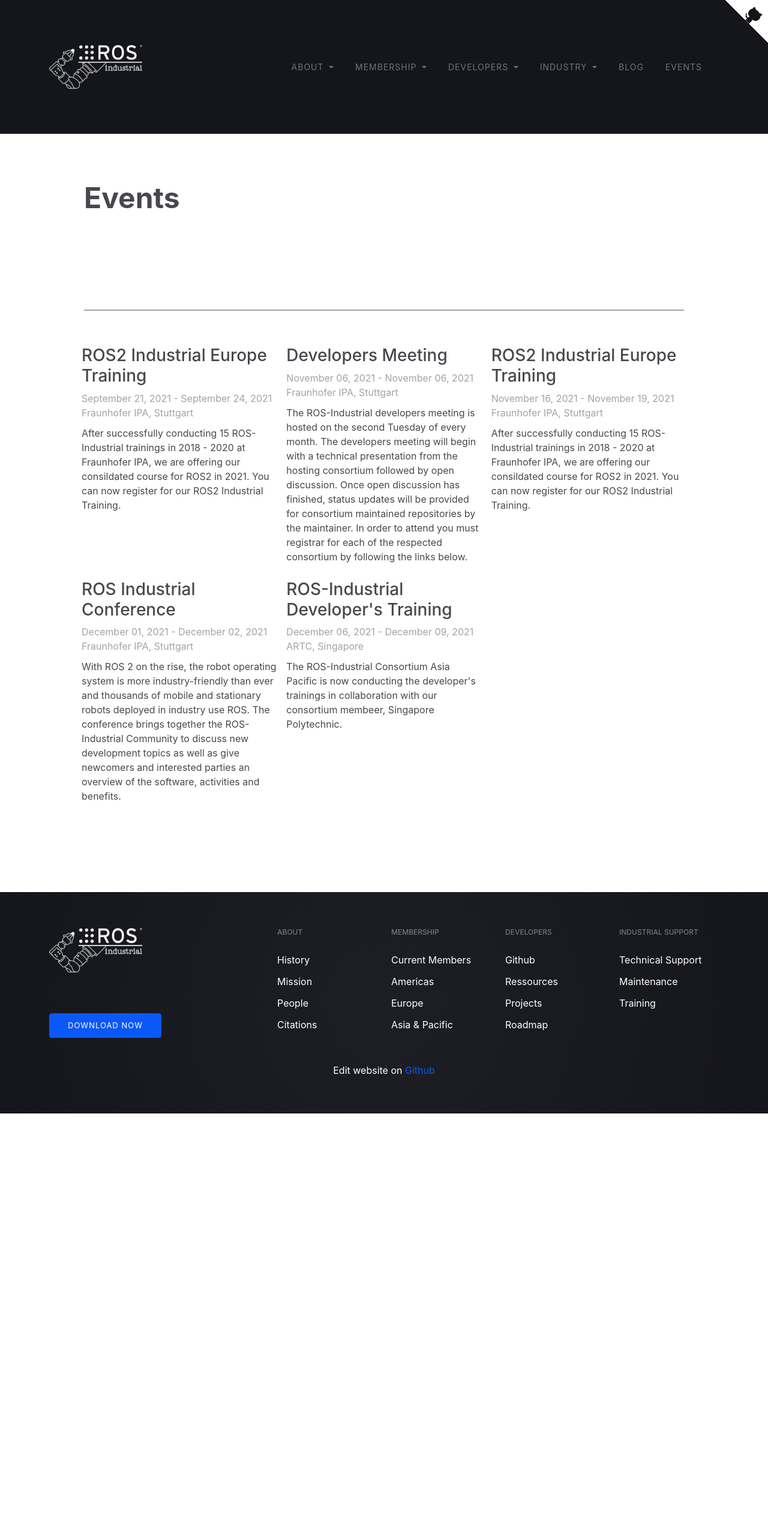
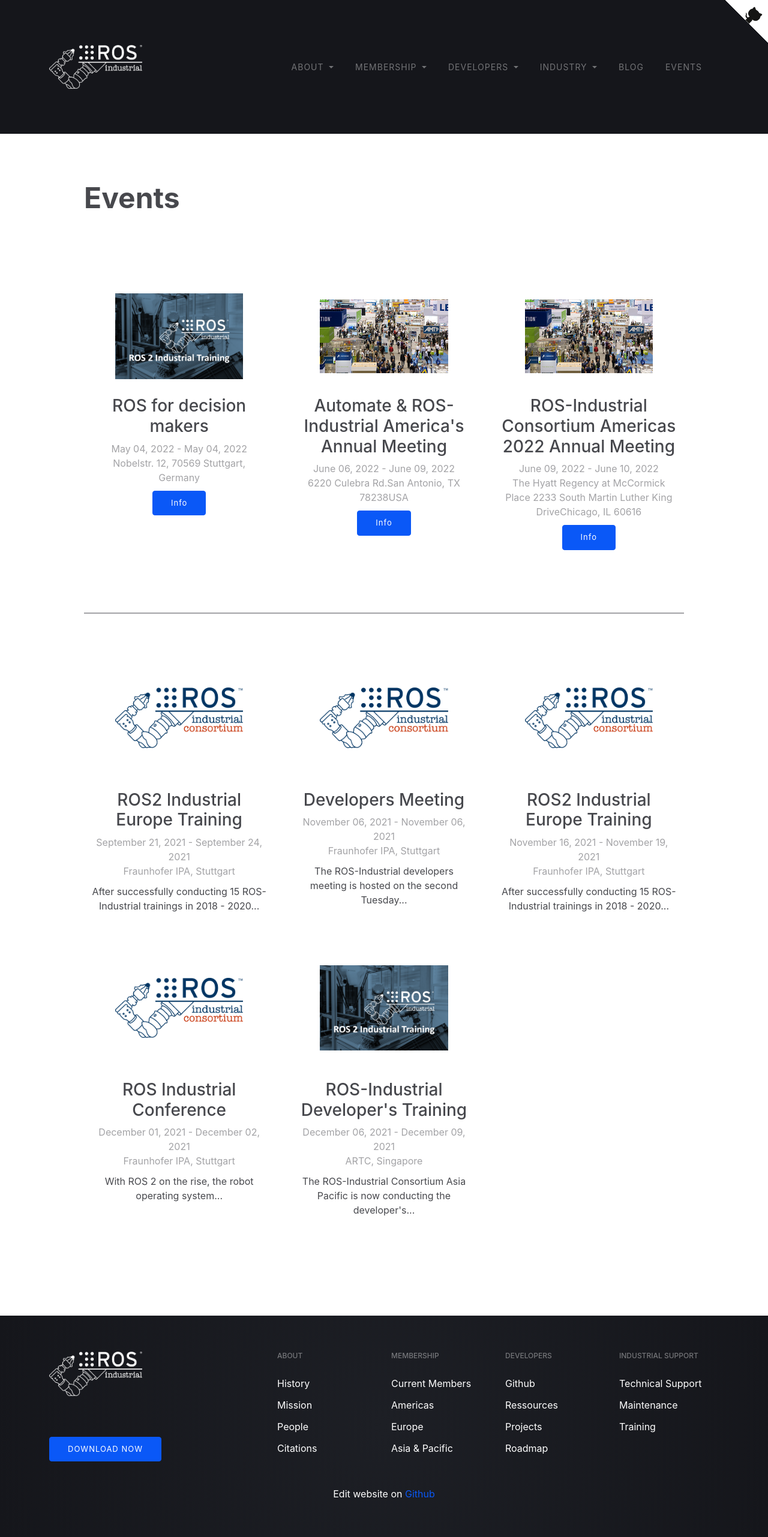
Before and after one commit to hellantos/rosindustrial-website, a Jekyll site: the page built from events/index.markdown, in a window 1280 px wide. Shown: the whole page at 60% size. Built offline with Jekyll 4.4.1, drawn with Linux system fonts in a browser that asks for light colours; before the commit the page ends 1856 px from its top, so only the background shows below that.

Commit message:
Updates mainly to event system

```diff
--- /dev/null
+++ b/_events/Automate-2022-06.markdown
@@ -0,0 +1,19 @@
+---
+organiser: Southwest Research Institute
+comments: false
+start_date: 2022-06-06 09:00:00+00:00
+end_date: 2022-06-09 14:00:00+00:00
+location: 6220 Culebra Rd.San Antonio, TX 78238USA
+slug: 2022-06-06-Automate
+title: Automate & ROS-Industrial America's Annual Meeting
+description: Automate conclude with the co-located ROS-Industrial Consortium Americas 2021 Annual Member Meeting.
+media_type: image
+media_link: assets/images/automate.png
+layout: event
+---
+
+The ROS-Industrial Consortium Americas Team will be exhibiting within the Southwest Research Institute exhibit space. We will have developer team members on hand and be demonstrating an advanced robotics application within the space that highlights some of the recent developments within the ROS-Industrial open-source project.
+
+We will highligt other ROS-Industrial Consortium members here in this space to enable those interested in seeing other showcaseing leveraging open-source on hardware at the event.
+
+This week will conclude with the co-located ROS-Industrial Consortium Americas 2021 Annual Member Meeting.
--- /dev/null
+++ b/_events/ROS-Industrial-Consortium-Americas-2022-Annual-Meeting.markdown
@@ -0,0 +1,52 @@
+---
+organiser: Southwest Research Institute
+start_date: 2022-06-09 18:30:00+00:00
+end_date: 2022-06-10 17:00:00+00:00
+location: The Hyatt Regency at McCormick Place 2233 South Martin Luther King DriveChicago, IL 60616
+slug: 2022-06-06-Automate
+title: ROS-Industrial Consortium Americas 2022 Annual Meeting
+description: The ROS-Industrial Consortium Americas will host its annual meeting in conjunction with the Automate 2022 show in Detroit.
+media_type: image
+media_link: assets/images/automate.png
+layout: event
+---
+
+The ROS-Industrial Consortium Americas will host its annual meeting in conjunction with the Automate 2022 show in Detroit. The annual Members' Meeting is a chance to understand the latest developments relative to ROS-Industrial, both within the Americas and around the world. There will be a chance to engage on the strategy for how ROS-I capability is shaped, in particular wiht atest developments around ROS2, and how we navigate the migration and leverage of ROS2.
+
+This is always a great opportunity to engage with other interested end-users, OEMs, solution providers and researchers on open source, interoperable, agile software capabilities. The collaborations that emerge through these interactions have led to significant accomplishments, of which you will learn about at this gathering. We look forward to seeing everyone in Chicago!
+\
+\
+\
+**When:** June 10, 2022 (Immediately following Automate 2022).
+
+**Location:** Information coming soon!
+
+**Pre-meeting Dinner:** A dinner will precede the June 10 meeting at 7:00 PM on June 9 at a local restaurant to be determined. Stay tuned for those details.
+
+**Host:** Matt Robinson, RIC-Americas Program Manager
+\
+\
+**Registration:** Registration will be coming soon.
+\
+\
+**Agenda:**
+
+
+*Morning Program*
+
+Regional Updated from the leads of the various Consortia support ROS-Indstrial. Updates from partner/educational institutions on developments and trends.
+\
+\
+*Lunch Keynote*
+A member organization will share a recent development as a keynote.
+\
+\
+*Afternoon Program*
+Afternoon program are member updates relative to contributions to furthering the capabilities or user stories of open source tools to solve problems.
+\
+\
+We look forward to collaborating with the membership and fostering a discussion on what is on the near horizon with regards to open-source advanced robotics development.
+
+**Members Exhibiting at Automate**
+
+A list of members exhibiting will be shared here.
--- /dev/null
+++ b/_events/ROS-for-decision-makers-2022-05.markdown
@@ -0,0 +1,18 @@
+---
+organiser: Fraunhofer IPA
+start_date: 2022-05-04 09:00:00+00:00
+end_date: 2022-05-04 17:00:00+00:00
+location: Nobelstr. 12, 70569 Stuttgart, Germany
+slug: 2022-05-04-ROS-for-decision-makers
+title: ROS for decision makers
+description: ROS Training for decision makers
+media_type: image
+media_link: assets/images/ros2_industrial_training.png
+layout: event
+---
+
+The ROS-Industrial Consortium Americas Team will be exhibiting within the Southwest Research Institute exhibit space. We will have developer team members on hand and be demonstrating an advanced robotics application within the space that highlights some of the recent developments within the ROS-Industrial open-source project.
+
+We will highligt other ROS-Industrial Consortium members here in this space to enable those interested in seeing other showcaseing leveraging open-source on hardware at the event.
+
+This week will conclude with the co-located ROS-Industrial Consortium Americas 2021 Annual Member Meeting.
--- a/_sass/_page.scss
+++ b/_sass/_page.scss
@@ -12,7 +12,22 @@
         padding-top: 25px;
     }
 }
-
+.container-events {
+    .blog-image-wrapper {
+        margin: 0 0;
+        padding-left: 20px;
+        padding-right: 20px;
+        height: 200px;
+        img {
+            width: 100%;
+            height: 100%;
+            object-fit: contain;
+        }
+    }
+    .blog-text-wrapper {
+        text-align: center;
+    }
+}
 .container-blog {
     h3 {
         color: rgba(25, 26, 32, 0.8);
--- a/about/mission.markdown
+++ b/about/mission.markdown
@@ -16,3 +16,5 @@
 challenges through the democratization of tools and capabilities, thus driving end user
 value through new capability leverage, and solution provider value by focusing on the
 new capability creation versus recreation of interfaces and building blocks.
+
+<img src="../assets/images/Mission.png"/>
--- a/events/index.markdown
+++ b/events/index.markdown
@@ -6,14 +6,33 @@
 slug: events
 title: Events
 ---
-
+<div class="container-event">
 <div class="row">
   {% for event in site.events %}
   {% capture buildtime %}{{'now' | date: '%s'}}{% endcapture %}
   {% capture event_time %}{{event.start_date | date: '%s'}}{% endcapture %}
   {% if event_time > buildtime %}
-  <div class="col-sm-6 col-lg-4 p-2" style="height: 100%; padding: 0 0;">
-    <div class="media-wrapper" style="height:100%;  margin: 0;">
+  <div class="col-sm-6 col-lg-4 p-4 align-items-stretch">
+    <div class="media-wrapper">
+      <div class="blog-image-wrapper">
+          {% if event.media_type == 'video' %}
+            <iframe
+                    style="width:100%;"
+                    height="315"
+                    src="{{ event.media_link }}"
+                    frameborder="0"
+                    allowfullscreen
+            ></iframe>
+          {% elsif event.media_type == 'image' %}
+            <div class="blog-image-wrapper">
+              <img src="../{{ event.media_link }}" alt="image"/>
+            </div>
+          {%- else -%}
+            <div class="blog-image-wrapper">
+              <img src="../assets/ric_logo.png" alt="image"/>
+            </div>
+          {% endif %}
+      </div>
       <div class="blog-text-wrapper">
         <h3>
           {{ event.title }}
@@ -22,8 +41,7 @@
           {{ event.start_date | date: "%B %d, %Y" }} - {{ event.end_date | date: "%B %d, %Y" }}<br/>
           {{event.location}}
         </p>
-        <p class="event-description">{{ event.description }}</p>
-        <a class="button" href="{{site.prefix}}/install">Register</a>
+        <a class="button" href="{{ event.url }}">Info</a>
       </div>
     </div>
   </div>
@@ -36,9 +54,28 @@
   {% capture buildtime %}{{'now' | date: '%s'}}{% endcapture %}
   {% capture event_time %}{{event.start_date | date: '%s'}}{% endcapture %}
   {% if event_time < buildtime %}
-  <div class="col-sm-6 col-lg-4 p-2" style="height: 100%; padding: 0 0;">
-    <div class="media-wrapper" style="height:100%;  margin: 0;">
-      <div class="blog-text-wrapper">
+  <div class="col-sm-6 col-lg-4 p-4 align-items-stretch" >
+    <div class="media-wrapper">
+      <div class="blog-image-wrapper">
+          {% if event.media_type == 'video' %}
+            <iframe
+                    style="width:100%;"
+                    height="315"
+                    src="{{ event.media_link }}"
+                    frameborder="0"
+                    allowfullscreen
+            ></iframe>
+          {% elsif event.media_type == 'image' %}
+            <div class="blog-image-wrapper">
+              <img src="../{{ event.media_link }}" alt="image"/>
+            </div>
+          {%- else -%}
+            <div class="blog-image-wrapper">
+              <img src="../assets/ric_logo.png" alt="image"/>
+            </div>
+          {% endif %}
+      </div>
+      <div class="blog-text-wrapper" style="padding-top: 20px;">
         <h3>
           {{ event.title }}
         </h3>
@@ -46,10 +83,11 @@
           {{ event.start_date | date: "%B %d, %Y" }} - {{ event.end_date | date: "%B %d, %Y" }}<br/>
           {{event.location}}
         </p>
-        <p class="event-description">{{ event.description }}</p>
+        <p class="event-description">{{ event.description | truncatewords: 10, "..."}}</p>
       </div>
     </div>
   </div>
   {% endif %}
   {% endfor %}
 </div>
+</div>
```
Also changed, not shown: _events/2021-11-06-Developers Meeting.markdown (deleted, +0 -11 lines), _events/Developers Meeting-2021-11.markdown (added, +12 -0 lines), _events/ROS-Industrial-Developers-Training-2021-12.markdown (renamed from _events/2021-12-06-ROS-Industrial-Developers-Training.markdown, +4 -3 lines), _layouts/event.html (added, +48 -0 lines), _events/ROS-Industrial-Conference-2021-12.markdown (renamed from _events/2021-12-01-ROS-Industrial-Conference.markdown), _events/ROS2-Industrial-Training-2021-09.markdown (renamed from _events/2021-09-21-ROS2-Industrial-Training.markdown), _events/ROS2-Industrial-Training-2021-11.markdown (renamed from _events/2021-11-16-ROS2-Industrial-Training.markdown), assets/images/Mission.png (added), assets/images/automate.png (added), assets/images/ros2_industrial_training.png (added).
